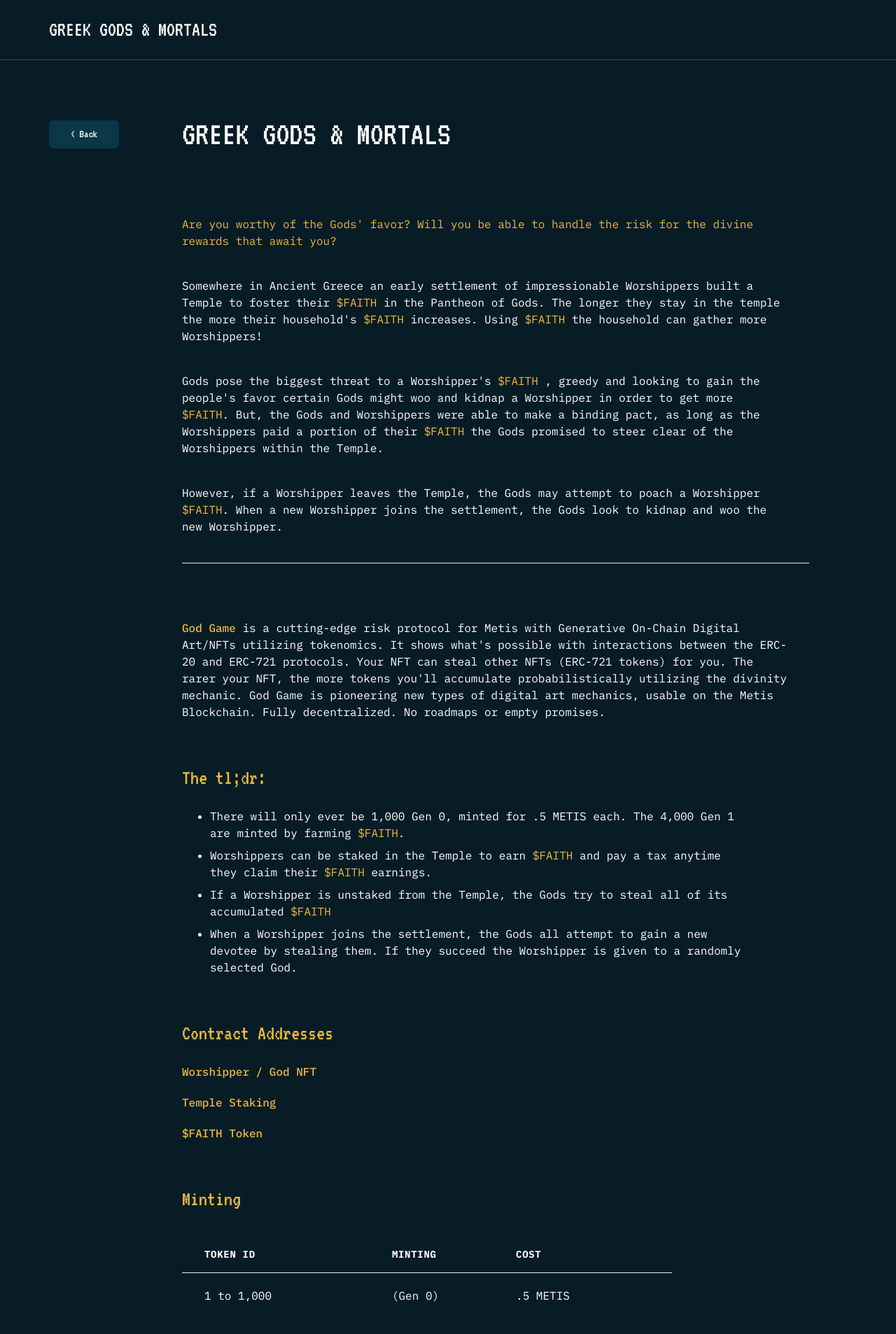
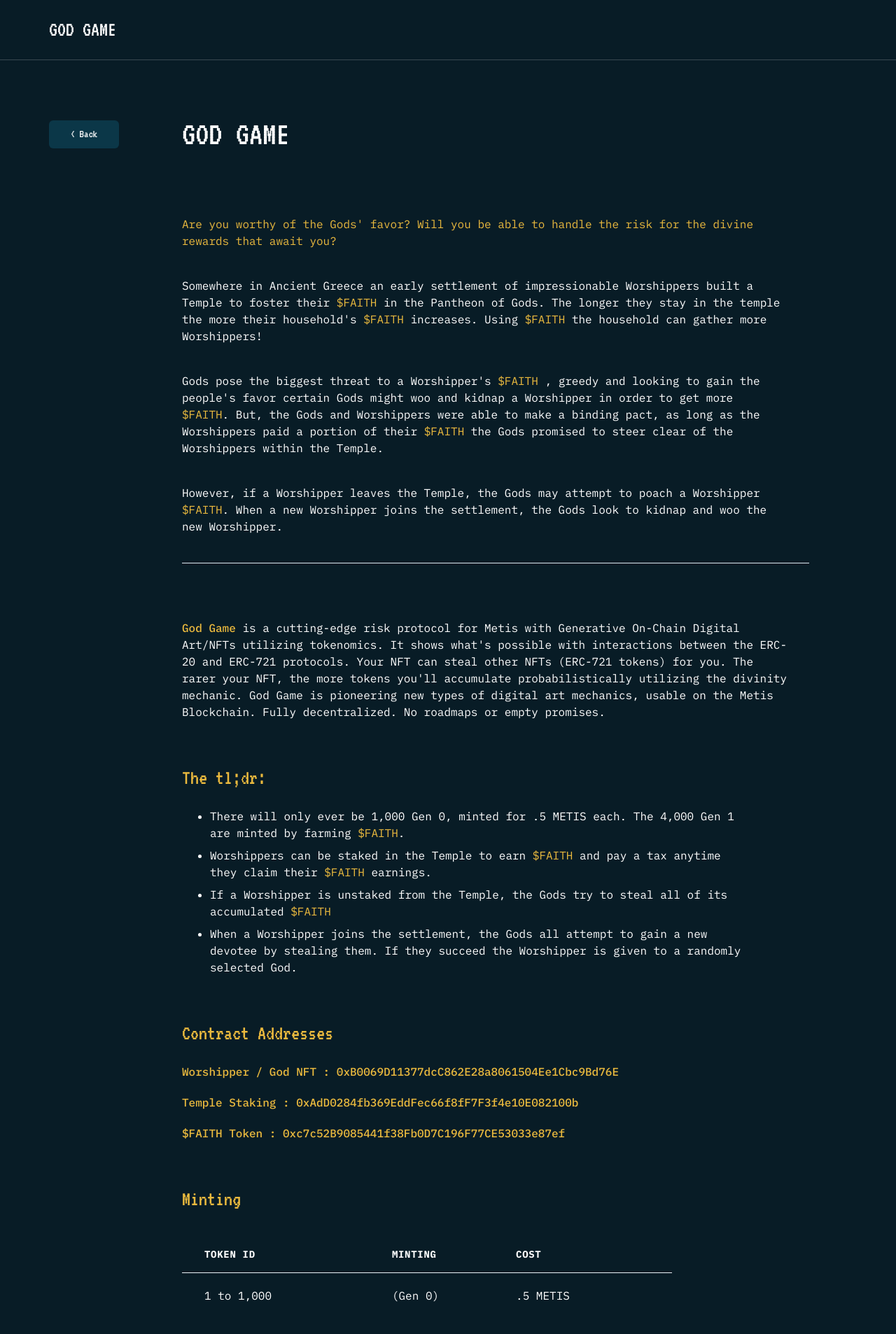
Before and after one commit to rhaicode/god-game, a React (Create React App) app: page /whitepaper in a window 1280 px wide. Shown: the top 1906 px of the page at 70% size. Built offline with nearby package versions, Linux system fonts and the light colour scheme.

Commit message:
text changes

```diff
--- a/src/components/Footer.tsx
+++ b/src/components/Footer.tsx
@@ -12,7 +12,7 @@
       py="40px"
     >
       <Text as="span" textTransform="uppercase" fontSize="30px" ml="48px">
-        Greek Gods &amp; Mortals
+        GOD GAME
       </Text>
       <Text
         as="span"
--- a/src/components/Landing/Hero.tsx
+++ b/src/components/Landing/Hero.tsx
@@ -22,7 +22,7 @@
           py="20px"
         >
           <Text as="span" fontSize="3xl">
-            GREEK GODS &amp; MORTALS
+            GOD GAME
           </Text>
           {currentAccount ? (
             <Flex justifyContent="space-between" alignItems="center">
@@ -92,7 +92,7 @@
             borderRadius="10px"
             border="1px solid rgba(255, 255, 255, 0.26)"
           >
-            <Image src="assets/png/armour_1.png" alt="god game" m="auto" />
+            <Image src="assets/gif/GodGameGif.gif" alt="god game" m="auto" />
           </Flex>
         </Flex>
       </Box>
--- a/src/components/Landing/WhoWillYouBe.tsx
+++ b/src/components/Landing/WhoWillYouBe.tsx
@@ -31,7 +31,7 @@
             Greek God
           </Text>
           <Text as="p" className="plex">
-            A further description of the game can go here.
+            Be worshipped and collect $FAITH from followers
           </Text>
         </Box>
         <Box>
@@ -47,7 +47,7 @@
             Human
           </Text>
           <Text as="p" className="plex">
-            A further description of the game can go here.
+            Worship in the Temple and generate $FAITH
           </Text>
         </Box>
       </Grid>
--- a/src/components/Landing/YourWallet/Minting.tsx
+++ b/src/components/Landing/YourWallet/Minting.tsx
@@ -62,12 +62,8 @@
       </Flex>
       <Box>
         <Flex className="plex">
-          <Text as="span" fontSize="lg" color="gold" mr="8px">
-            0/2000 GEN
-          </Text>
-          <Text as="span" fontSize="lg">
-            0 MINTED
-          </Text>
+          <Text as="span" fontSize="lg" color="gold" mr="8px" />
+          <Text as="span" fontSize="lg" />
         </Flex>
       </Box>
       <Flex
--- a/src/pages/Whitepaper.tsx
+++ b/src/pages/Whitepaper.tsx
@@ -44,7 +44,7 @@
           mb="70px"
         >
           <Text as="span" fontSize="3xl">
-            GREEK GODS &amp; MORTALS
+            GOD GAME
           </Text>
           {currentAccount && (
             <Flex justifyContent="space-between" alignItems="center">
@@ -77,7 +77,7 @@
             {'< Back'}
           </Button>
           <Text as="span" fontSize="5xl">
-            GREEK GODS &amp; MORTALS
+            GOD GAME
           </Text>
         </Flex>
         <Box ml="260px">
@@ -186,17 +186,17 @@
           </Text>
           <Text as="p" className="plex" maxW="90ch" mt="20px">
             <Text as="span" color="gold2" fontWeight={500}>
-              Worshipper / God NFT
+              Worshipper / God NFT : 0xB0069D11377dcC862E28a8061504Ee1Cbc9Bd76E
             </Text>
           </Text>
           <Text as="p" className="plex" maxW="90ch" mt="20px">
             <Text as="span" color="gold2" fontWeight={500}>
-              Temple Staking
+              Temple Staking : 0xAdD0284fb369EddFec66f8fF7F3f4e10E082100b
             </Text>
           </Text>
           <Text as="p" className="plex" maxW="90ch" mt="20px">
             <Text as="span" color="gold2" fontWeight={500}>
-              $FAITH Token
+              $FAITH Token : 0xc7c52B9085441f38Fb0D7C196F77CE53033e87ef
             </Text>
           </Text>
           <Text as="h2" fontSize="3xl" color="gold2" mt="60px">
```
Also changed, not shown: public/assets/gif/GodGameGif.gif (added).
